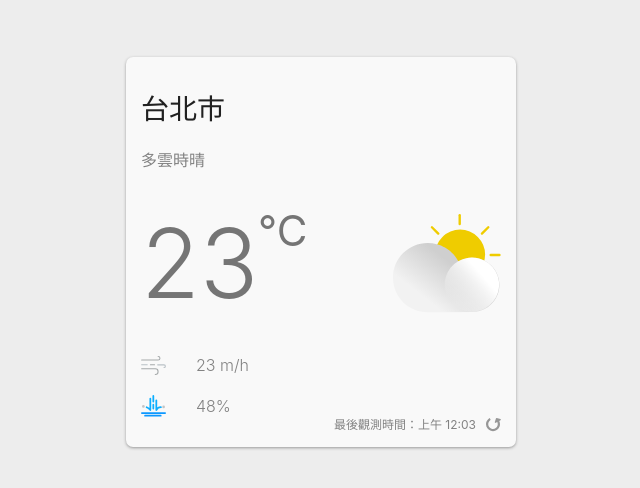
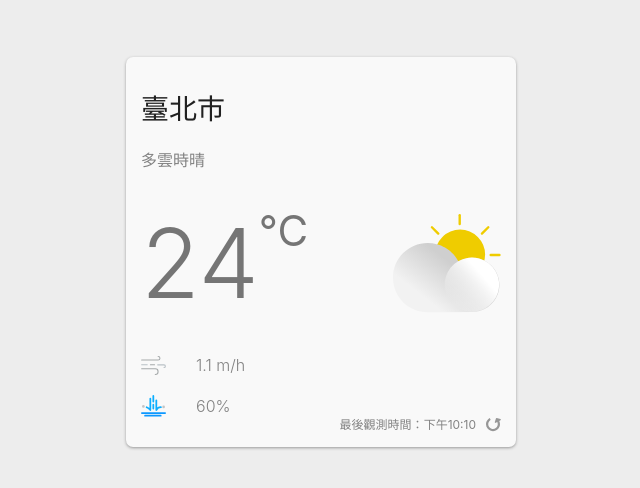
Before and after one commit to letitia-chiu/realtime-weather, a React (Create React App) app: page / in a window 1280 px wide. Shown: the part 148-636 px from the top of the page, without its empty margins (319-959 px from the left). Built offline with nearby package versions, Linux system fonts and the light colour scheme.

Commit message:
create-current-weather-state

```diff
--- a/package.json
+++ b/package.json
@@ -8,6 +8,7 @@
     "@testing-library/jest-dom": "^5.17.0",
     "@testing-library/react": "^13.4.0",
     "@testing-library/user-event": "^13.5.0",
+    "dayjs": "^1.11.10",
     "react": "^18.2.0",
     "react-dom": "^18.2.0",
     "react-scripts": "5.0.1",
--- a/src/App.js
+++ b/src/App.js
@@ -7,6 +7,8 @@ import { ReactComponent as RefreshIcon } from './images/refresh.svg'
 
 import styled from '@emotion/styled'
 import { ThemeProvider } from '@emotion/react'
+
+import dayjs from 'dayjs'
 
 const theme = {
   light: {
@@ -115,30 +117,44 @@ const Refresh = styled.div`
     cursor: pointer;
   }
 `
-
 function App() {
   const [currentTheme, setCurrentTheme] = useState('light')
+
+  const [currentWeather, setCurrentWeather] = useState({
+    locationName: '臺北市',
+    description: '多雲時晴',
+    windSpeed: 1.1,
+    temperature: 23.7,
+    rainPossibility: 60,
+    observationTime: '2020-12-10 22:10:00',
+  })
 
   return (
     <ThemeProvider theme={theme[currentTheme]}>
       <Container>
         <WeatherCard>
-          <Location>台北市</Location>
-          <Description>多雲時晴</Description>
+          <Location>{currentWeather.locationName}</Location>
+          <Description>{currentWeather.description}</Description>
           <CurrentWeather>
             <Temperature>
-              23 <Celsius>°C</Celsius>
+              {Math.round(currentWeather.temperature)} <Celsius>°C</Celsius>
             </Temperature>
             <DayCloudy />
           </CurrentWeather>
           <AirFlow>
-            <AirFlowIcon /> 23 m/h
+            <AirFlowIcon /> {currentWeather.windSpeed} m/h
           </AirFlow>
           <Rain>
-            <RainIcon /> 48%
+            <RainIcon /> {currentWeather.rainPossibility}%
           </Rain>
           <Refresh>
-            最後觀測時間：上午 12:03 <RefreshIcon />
+            最後觀測時間：
+            {new Intl.DateTimeFormat('zh-TW', {
+              hour: 'numeric',
+              minute: 'numeric',
+            }).format(new dayjs(currentWeather.observationTime))}
+            {' '}
+          <RefreshIcon />
           </Refresh>
         </WeatherCard>
       </Container>
```
Also changed, not shown: 1 other file (tests, documents, lock files or other folders).
